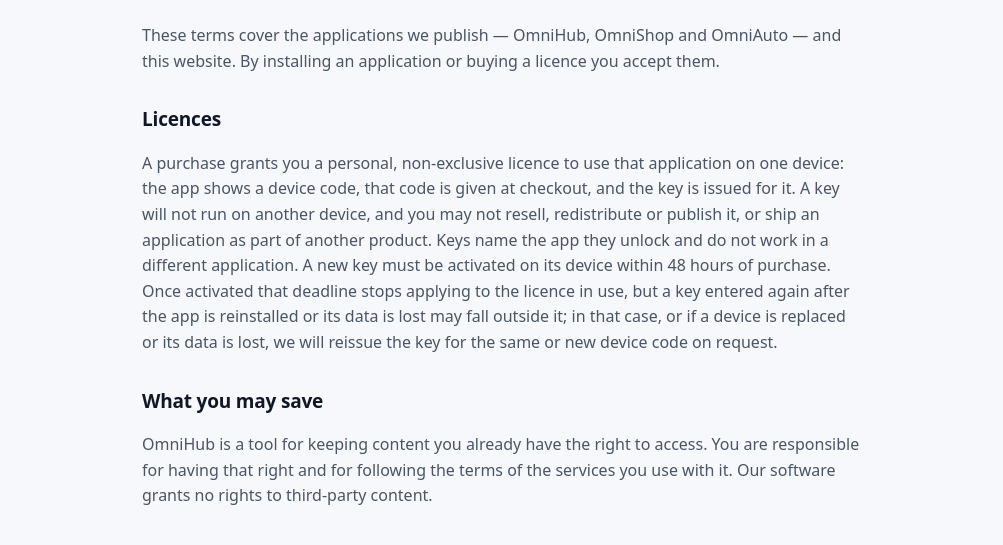
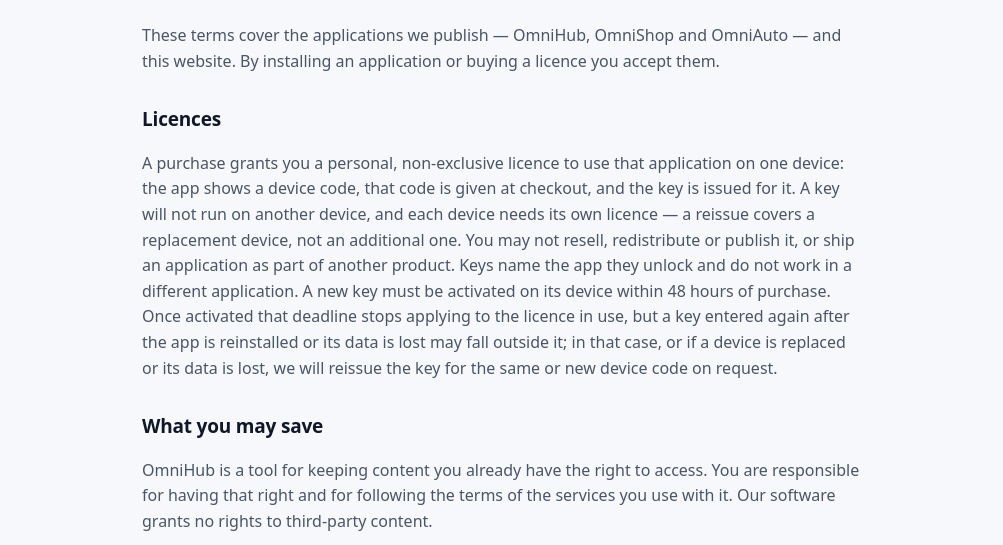
Before and after one commit to pnoch/siamcreations-site, a plain HTML site: page terms/index.html in a window 1280 px wide. Shown: the part 213-758 px from the top of the page, without its empty margins (138-1141 px from the left). Drawn offline with Linux system fonts and the light colour scheme.

Commit message:
copy: a second device is a second licence, everywhere
The company page and terms promised to 'sort it out' on request, which left the
answer to be invented in a support thread. Both now say each device needs its
own licence, and that a reissue replaces a device rather than adding one.

```diff
--- a/terms/index.html
+++ b/terms/index.html
@@ -45,14 +45,16 @@
         A purchase grants you a personal, non-exclusive licence to use that
         application on one device: the app shows a device code, that code is
         given at checkout, and the key is issued for it. A key will not run on
-        another device, and you may not resell, redistribute or publish it, or
-        ship an application as part of another product. Keys name the app they
-        unlock and do not work in a different application. A new key must be
-        activated on its device within 48 hours of purchase. Once activated that
-        deadline stops applying to the licence in use, but a key entered again
-        after the app is reinstalled or its data is lost may fall outside it; in
-        that case, or if a device is replaced or its data is lost, we will
-        reissue the key for the same or new device code on request.
+        another device, and each device needs its own licence — a reissue covers
+        a replacement device, not an additional one. You may not resell,
+        redistribute or publish it, or ship an application as part of another
+        product. Keys name the app they unlock and do not work in a different
+        application. A new key must be activated on its device within 48 hours
+        of purchase. Once activated that deadline stops applying to the licence
+        in use, but a key entered again after the app is reinstalled or its data
+        is lost may fall outside it; in that case, or if a device is replaced or
+        its data is lost, we will reissue the key for the same or new device
+        code on request.
       </p>
 
       <h2>What you may save</h2>
```
Also changed, not shown: index.html (+2 -2 lines).
